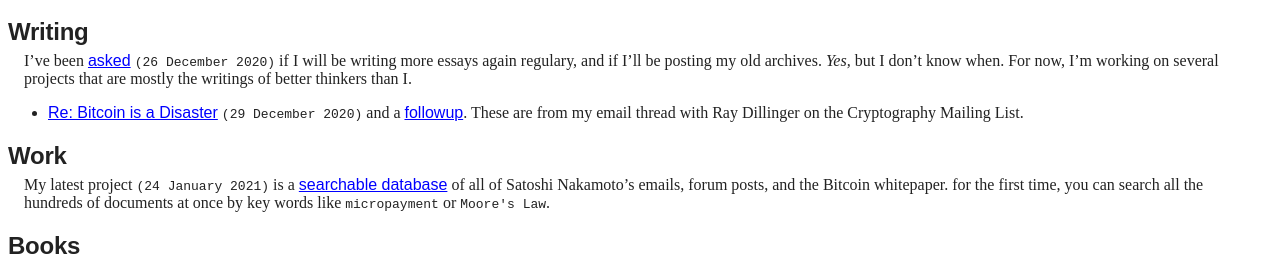
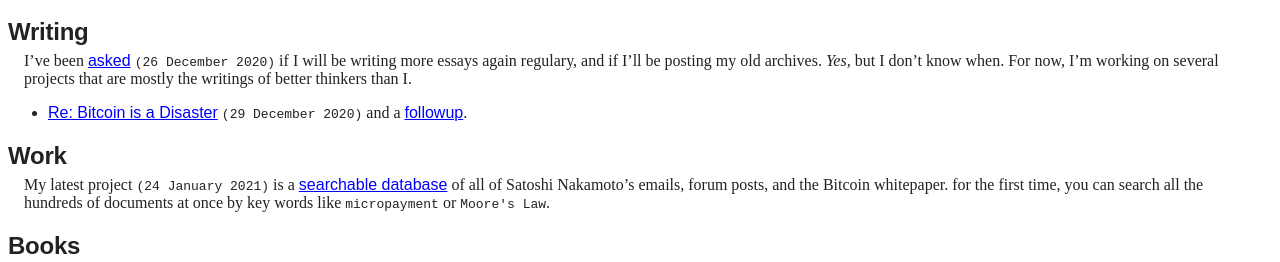
Before and after one commit to wakgill/deryk, a Jekyll site: the page built from index.md, in a window 1280 px wide, cut to the strip 282-544 px from the top of the page. Built offline with Jekyll 4.4.1, drawn with Linux system fonts in a browser that asks for light colours.

Commit message:
Update index.md

```diff
--- a/index.md
+++ b/index.md
@@ -23,7 +23,7 @@
 
 I've been [asked](https://twitter.com/wakgill/status/1342591943969271809) <code>(26 December 2020)</code> if I will be writing more essays again regulary, and if I'll be posting my old archives. *Yes,* but I don't know when. For now, I'm working on several projects that are mostly the writings of better thinkers than I.
 
-- [Re: Bitcoin is a Disaster](https://www.metzdowd.com/pipermail/cryptography/2020-December/036512.html) <code>(29 December 2020)</code> and a [followup](https://www.metzdowd.com/pipermail/cryptography/2020-December/036532.html). These are from my email thread with Ray Dillinger on the Cryptography Mailing List.
+- [Re: Bitcoin is a Disaster](https://www.metzdowd.com/pipermail/cryptography/2020-December/036512.html) <code>(29 December 2020)</code> and a [followup](https://www.metzdowd.com/pipermail/cryptography/2020-December/036532.html).
 
 ## Work
 
```
